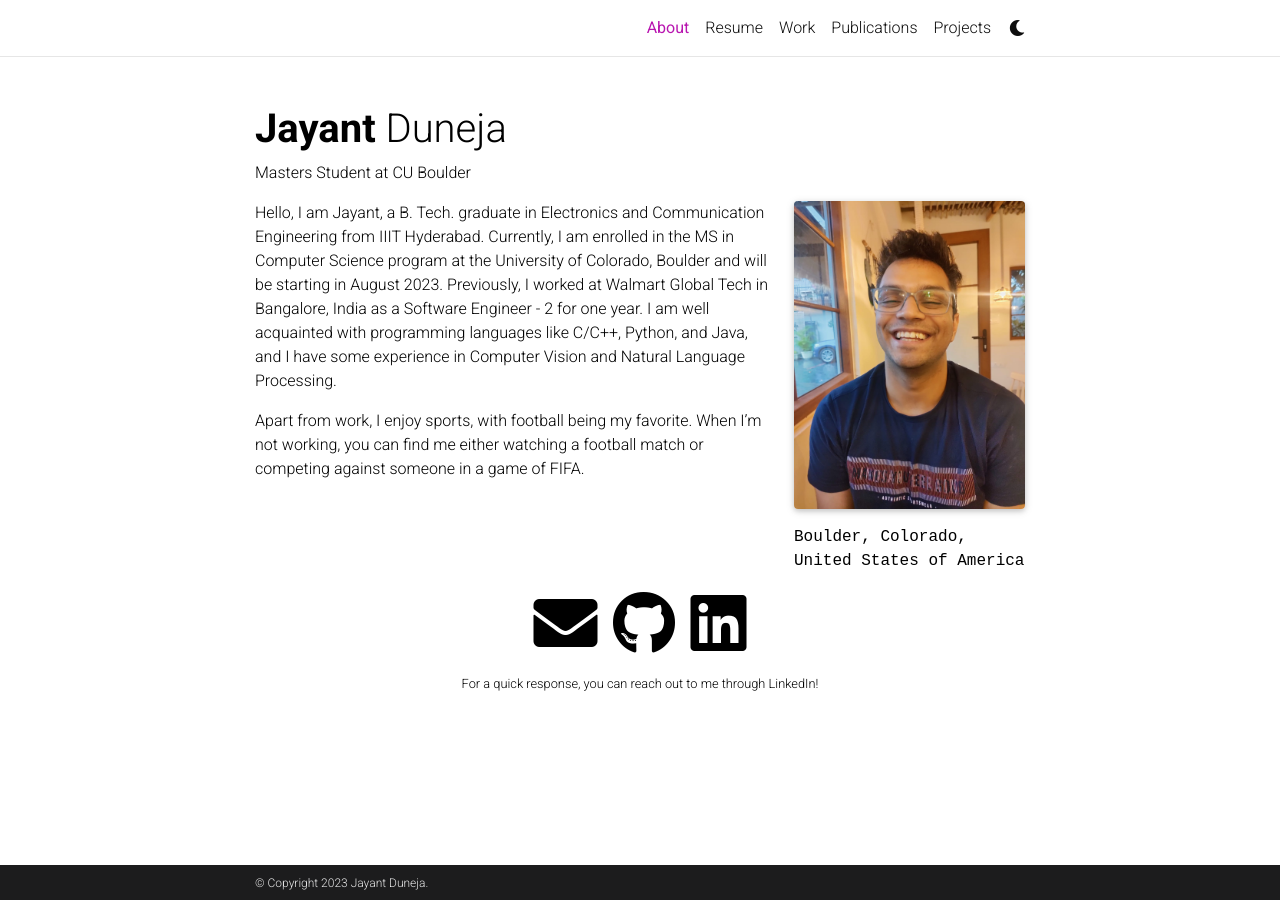
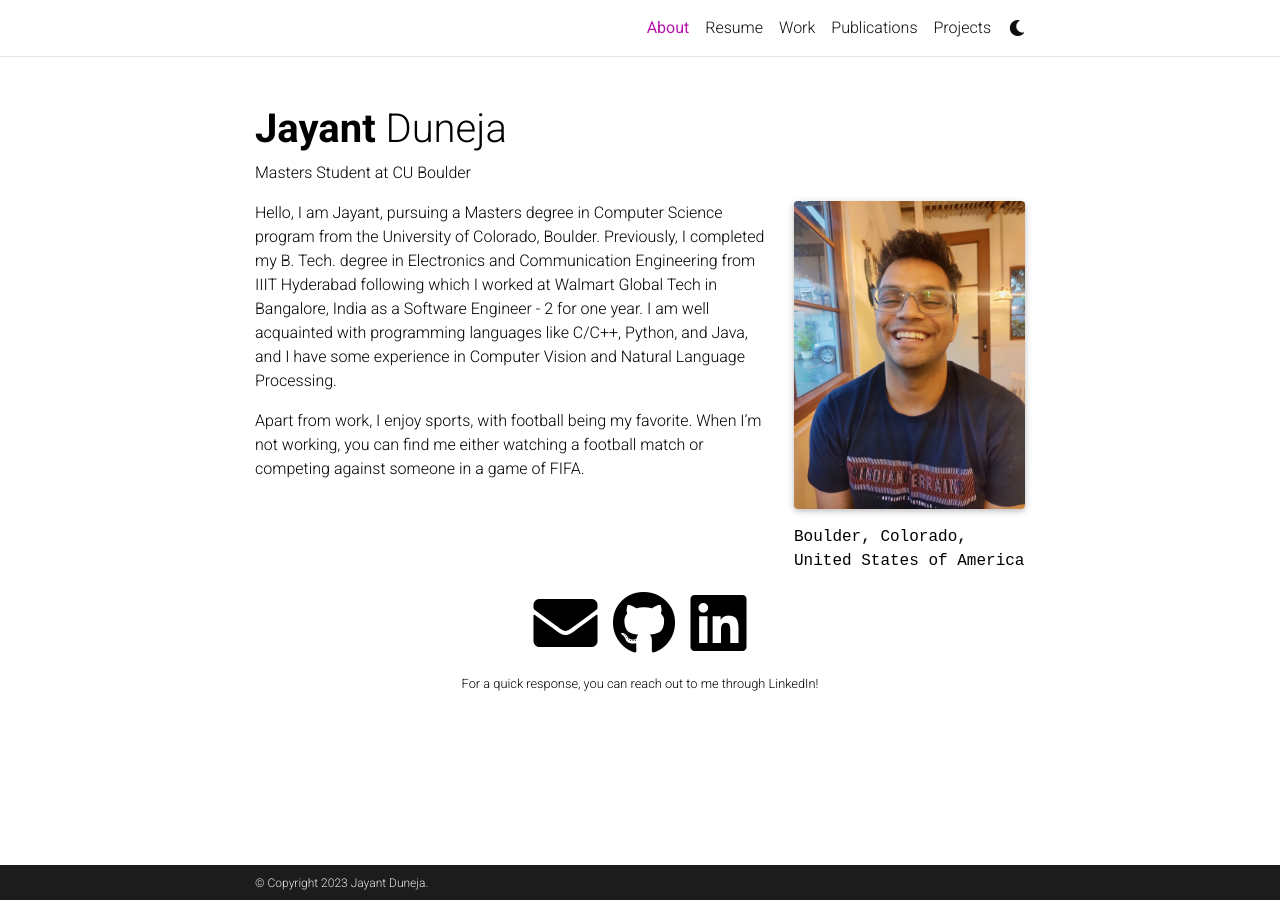
Before and after one commit to Jayant-Duneja/Jayant-Duneja.github.io, a Jekyll site: the page built from _pages/about.md, in a window 1280 px wide. Built offline with Jekyll 4.4.1, drawn with Linux system fonts in a browser that asks for light colours; full-size pictures stand in for the smaller copies a plugin makes; comment, search, counter and statistics services are not loaded; a style sheet for code colours, icons or effects is not loaded.

Commit message:
Modified about

```diff
--- a/_pages/about.md
+++ b/_pages/about.md
@@ -18,6 +18,6 @@ selected_papers: false # includes a list of papers marked as "selected={true}"
 social: true  # includes social icons at the bottom of the page
 ---
 
-Hello, I am Jayant, a B. Tech. graduate in Electronics and Communication Engineering from IIIT Hyderabad. Currently, I am enrolled in the MS in Computer Science program at the University of Colorado, Boulder and will be starting in August 2023. Previously, I worked at Walmart Global Tech in Bangalore, India as a Software Engineer - 2 for one year. I am well acquainted with programming languages like C/C++, Python, and Java, and I have some experience in Computer Vision and Natural Language Processing.
+Hello, I am Jayant, pursuing a Masters degree in Computer Science program from the University of Colorado, Boulder. Previously, I completed my  B. Tech. degree in Electronics and Communication Engineering from IIIT Hyderabad following which I worked at Walmart Global Tech in Bangalore, India as a Software Engineer - 2 for one year. I am well acquainted with programming languages like C/C++, Python, and Java, and I have some experience in Computer Vision and Natural Language Processing.
 
 Apart from work, I enjoy sports, with football being my favorite. When I'm not working, you can find me either watching a football match or competing against someone in a game of FIFA.
```
